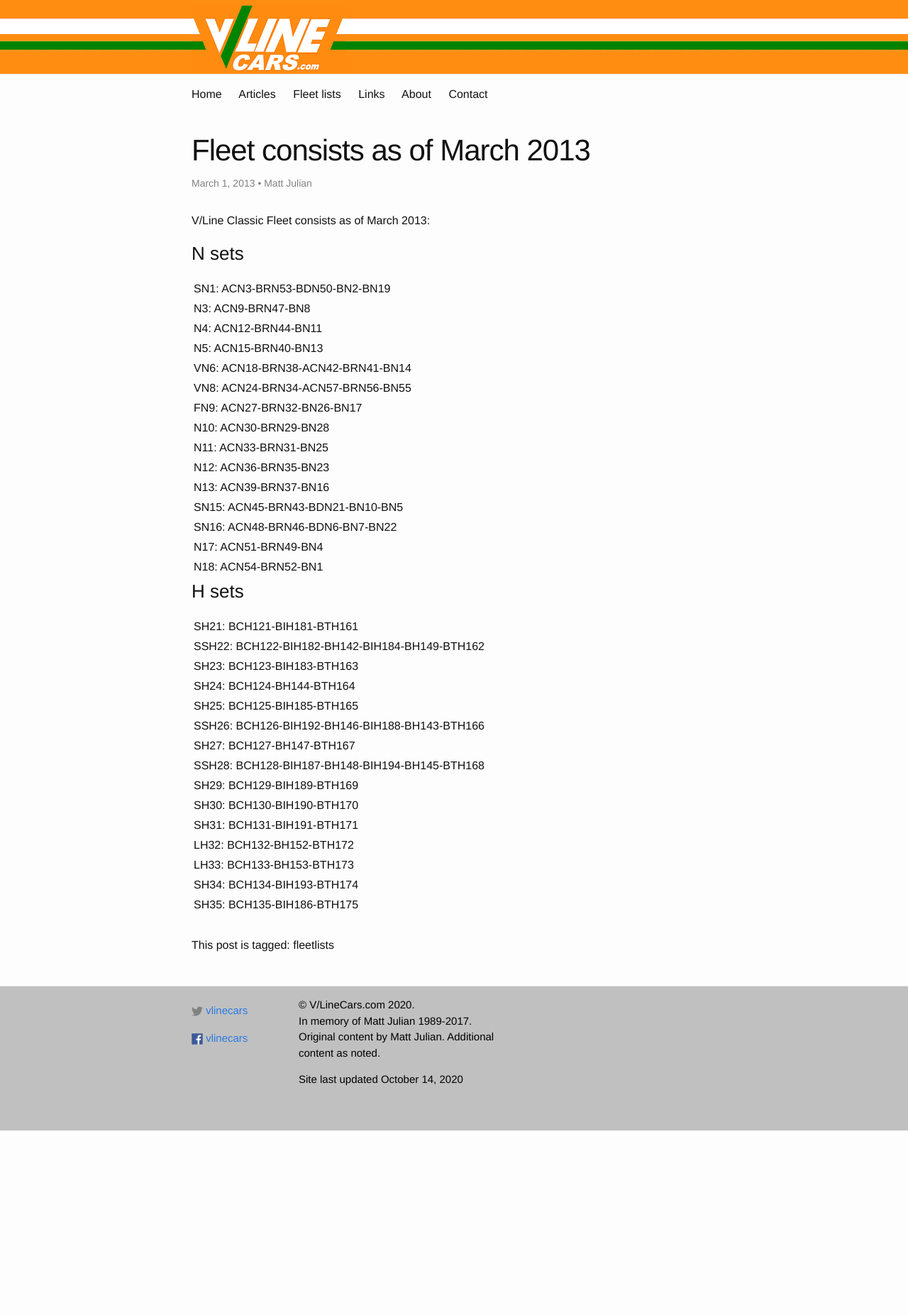
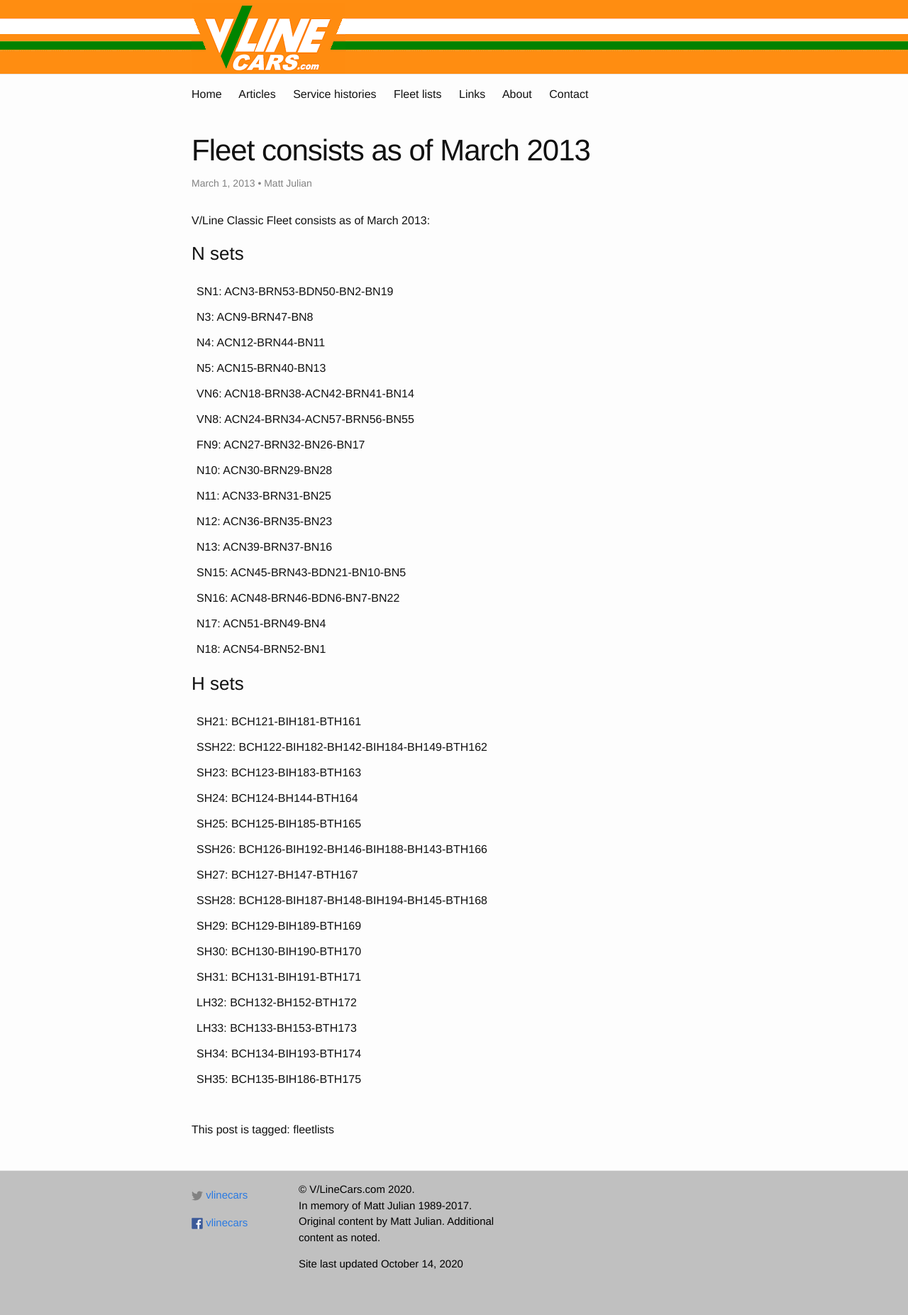
Before and after one commit to vlinecars/vlinecars.github.io, a Jekyll site: the page built from _posts/2013-03-01-fleet-consist-update.md, in a window 1280 px wide. Shown: the whole page at 71% size. Built offline with Jekyll 4.4.1, drawn with Linux system fonts in a browser that asks for light colours; before the commit the page ends 1593 px from its top, so only the background shows below that.

Commit message:
Integrate V/LineCars tracker

```diff
--- a/_includes/header.html
+++ b/_includes/header.html
@@ -17,6 +17,7 @@
 	  <div class="trigger">
 		  <a class="page-link" href="{{ site.baseurl }}/">Home</a>
 		  <a class="page-link" href="{{ site.baseurl }}/articles/">Articles</a>
+		  <a class="page-link" href="https://tracker.vlinecars.com/service-histories">Service histories</a>
 		{% assign sorted_pages = site.pages | sort:"order" %}
 		{% for my_page in sorted_pages %}
 		  {% if my_page.title %}
--- a/_sass/_base.scss
+++ b/_sass/_base.scss
@@ -202,3 +202,13 @@ pre {
         vertical-align: middle;
     }
 }
+
+table {
+	padding-bottom: 10px;
+}
+
+td {
+	padding: 5px;
+	vertical-align: top;
+	text-align: left;
+}
```
Also changed, not shown: fleetlists.md (+6 -0 lines).
